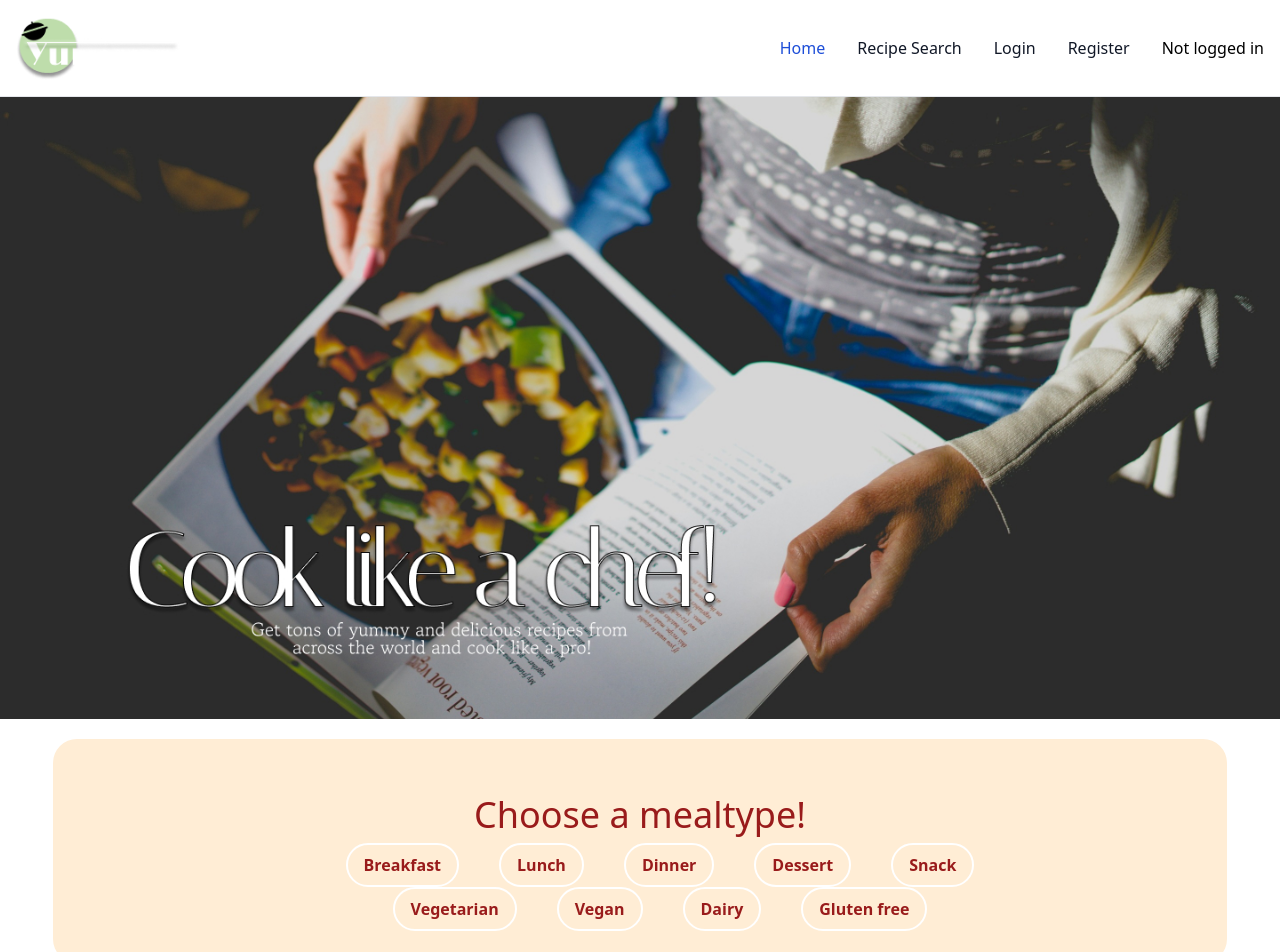
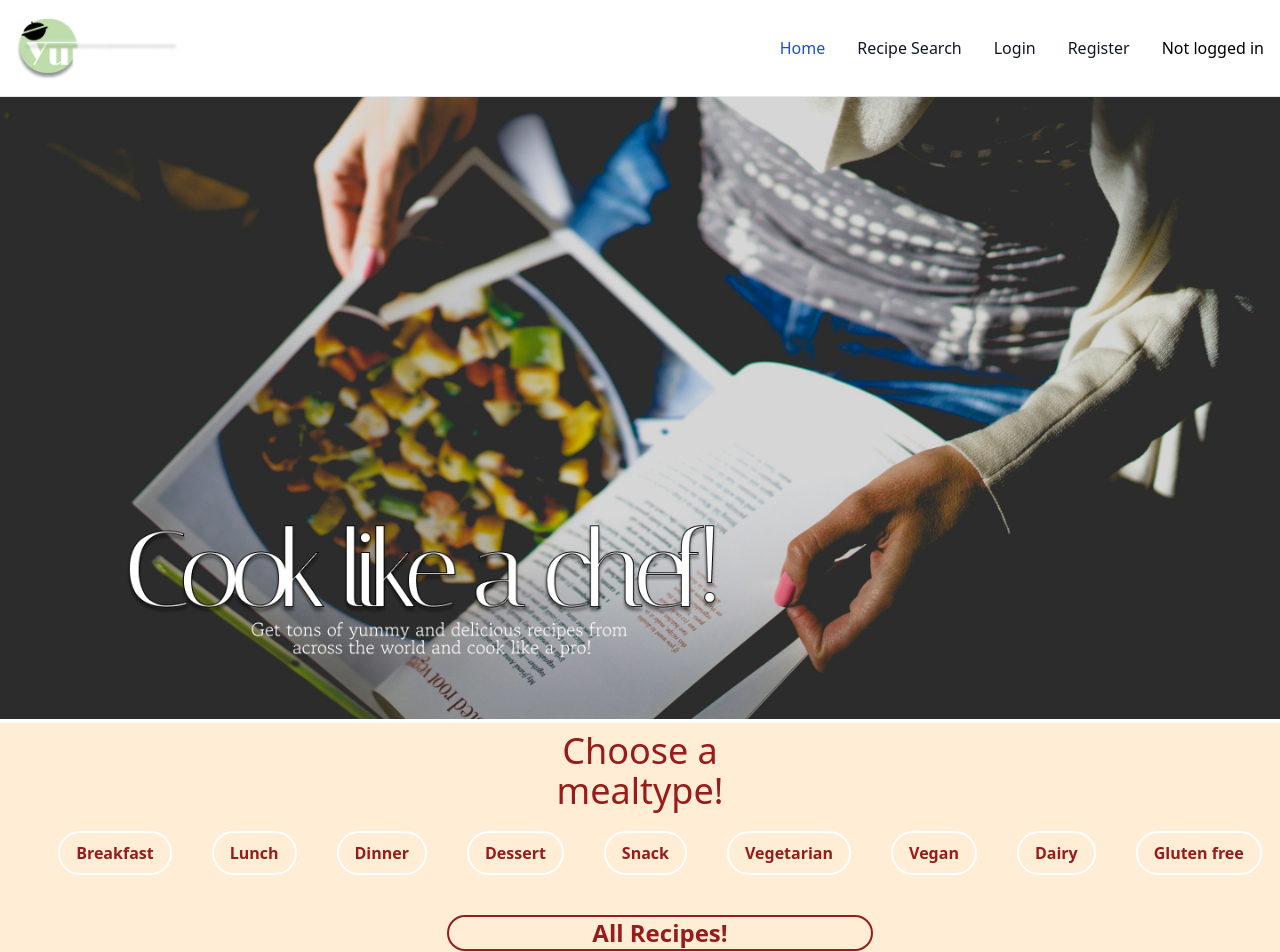
Before and after one commit to chas-academy/u06-fullstack-recipe-app-Chali96, an Angular app in the folder angular-frontend/: page / in a window 1280 px wide. Shown: the top 952 px of the page. Built offline with nearby package versions, Linux system fonts and the light colour scheme; no server answers.

Commit message:
made the home responsive

```diff
--- a/angular-frontend/src/app/pages/home/home.component.html
+++ b/angular-frontend/src/app/pages/home/home.component.html
@@ -1,60 +1,70 @@
-<img src="/assets/image1.jpeg" class="size-full" alt="">
+<div class="flex flex-col justify-center items-center">
+    <img src="/assets/image1.jpeg" class="w-full m-auto md:w-full lg:w-full xl:w-full " alt="">
 
-<div class="flex flex-row justify-center bg-orange-100 rounded-3xl h-56 size-11/12 m-auto text-center mt-5">
-    <div class="m-14 w-2/3">
-        <h2 class="mb-2 text-4xl text-red-800">Choose a mealtype!</h2>
+    <div
+        class="mt-1 flex flex-col justify-center items-center bg-orange-100 md:h-fit h-1/2 m-auto w-full md:w-full lg:w-full xl:w-full text-center">
+        <div class="w-1/3 md:w-full">
+            <h2 class="mb-5 mt-2 text-2xl md:text-4xl text-center w-52 md:w-f m-auto text-red-800">Choose a mealtype!
+            </h2>
 
-        <button class=" font-bold py-2 px-4 rounded-full border-2 border-white text-red-800 ml-10 hover:text-red-300"
+            <button
+                class=" font-bold py-2 px-4 rounded-full border-2 border-white text-red-800 ml-10 mb-2 hover:text-red-300"
                 (click)="breakfastRecipe()">Breakfast</button>
 
-        <button class=" font-bold py-2 px-4 rounded-full border-2 border-white text-red-800 ml-10 hover:text-red-300"
+            <button
+                class=" font-bold py-2 px-4 rounded-full border-2 border-white text-red-800 ml-10 mb-2 hover:text-red-300"
                 (click)="lunchRecipe()">Lunch</button>
 
-        <button class=" font-bold py-2 px-4 rounded-full border-2 border-white text-red-800 ml-10 hover:text-red-300"
+            <button
+                class=" font-bold py-2 px-4 rounded-full border-2 border-white text-red-800 ml-10 mb-2 hover:text-red-300"
                 (click)="dinnerRecipe()">Dinner</button>
 
-        <button class=" font-bold py-2 px-4 rounded-full border-2 border-white text-red-800 ml-10 hover:text-red-300"
+            <button
+                class=" font-bold py-2 px-4 rounded-full border-2 border-white text-red-800 ml-10 mb-2 hover:text-red-300"
                 (click)="dessertRecipe()">Dessert</button>
 
-        <button class=" font-bold py-2 px-4 rounded-full border-2 border-white text-red-800 ml-10 hover:text-red-300"
+            <button
+                class=" font-bold py-2 px-4 rounded-full border-2 border-white text-red-800 ml-10 mb-2 hover:text-red-300"
                 (click)="snackRecipe()">Snack</button>
 
 
-        <button class=" font-bold py-2 px-4 rounded-full border-2 border-white text-red-800 ml-10 hover:text-red-300"
+            <button
+                class=" font-bold py-2 px-4 rounded-full border-2 border-white text-red-800 ml-10 mb-2 hover:text-red-300"
                 (click)="vegetarianRecipe()">Vegetarian</button>
 
-        <button class=" font-bold py-2 px-4 rounded-full border-2 border-white text-red-800 ml-10 hover:text-red-300"
+            <button
+                class=" font-bold py-2 px-4 rounded-full border-2 border-white text-red-800 ml-10 mb-2 hover:text-red-300"
                 (click)="veganRecipe()">Vegan</button>
 
-        <button class=" font-bold py-2 px-4 rounded-full border-2 border-white text-red-800 ml-10 hover:text-red-300"
+            <button
+                class=" font-bold py-2 px-4 rounded-full border-2 border-white text-red-800 ml-10 mb-2 hover:text-red-300"
                 (click)="dairyRecipe()">Dairy</button>
 
-        <button class=" font-bold py-2 px-4 rounded-full border-2 border-white text-red-800 ml-10 hover:text-red-300"
+            <button
+                class=" font-bold py-2 px-4 rounded-full border-2 border-white text-red-800 ml-10 hover:text-red-300"
                 (click)="glutenRecipe()">Gluten free</button>
         </div>
 
+        <button
+            class="my-8 font-bold w-1/3 rounded-full border-2 border-red-800 text-red-800 ml-10 hover:text-red-300 text-2xl"
+            (click)="getAllRecipes()">All Recipes!</button>
     </div>
 
-<button class="mb-2 mt-8 font-bold py-2 px-4 rounded-full border-2 border-red-800 text-red-800 ml-10 hover:text-red-300 text-4xl"
-    (click)="getAllRecipes()">All Recipes!</button>
-
-
-<div class=" bg-white flex flex-wrap gap-3 w-10/12/12 justify-center mt-16">
+    <div class=" bg-orange-50 flex flex-wrap gap-3 w-full md:w-full justify-center mt-1">
         <hr>
         @for (recipe of recipes; track recipe) {
-    <article class="text-black ">
+        <article>
             <img class="w-96 h-82" src="{{ recipe.image }}" alt="recipe image"> <br>
-
-        <h3 class="text-left  text-3xl text-red-800  w-64 h-32">{{ recipe.label }}</h3> <br>
-        <hr>
-        <h4 class="text-2xl text-red-800 ">The ingredients</h4>
-        <ul>
-            @for (ingredientLine of recipe.ingredientLines; track ingredientLine) {
-            <li class="text-left w-52">{{ ingredientLine }}</li>
-            }
-        </ul>
+            <h3 class="text-left text-xl text-red-800  w-90 h-fit">{{ recipe.label }}</h3>
+            <p>
+                <a class="text-lg hover:text-red-900"
+                    [routerLink]="['/recipe', recipe.selfref | recipeidformatter]">Checkout recipe</a>
+            </p>
+            <hr class="h-px bg-gray-200 border-0 dark:bg-gray-700">
         </article>
         } @empty {
         <p class="text-white">There are no recipes..</p>
         }
     </div>
+
+</div>
```
Lines whose indentation alone changed are shown as unchanged.
